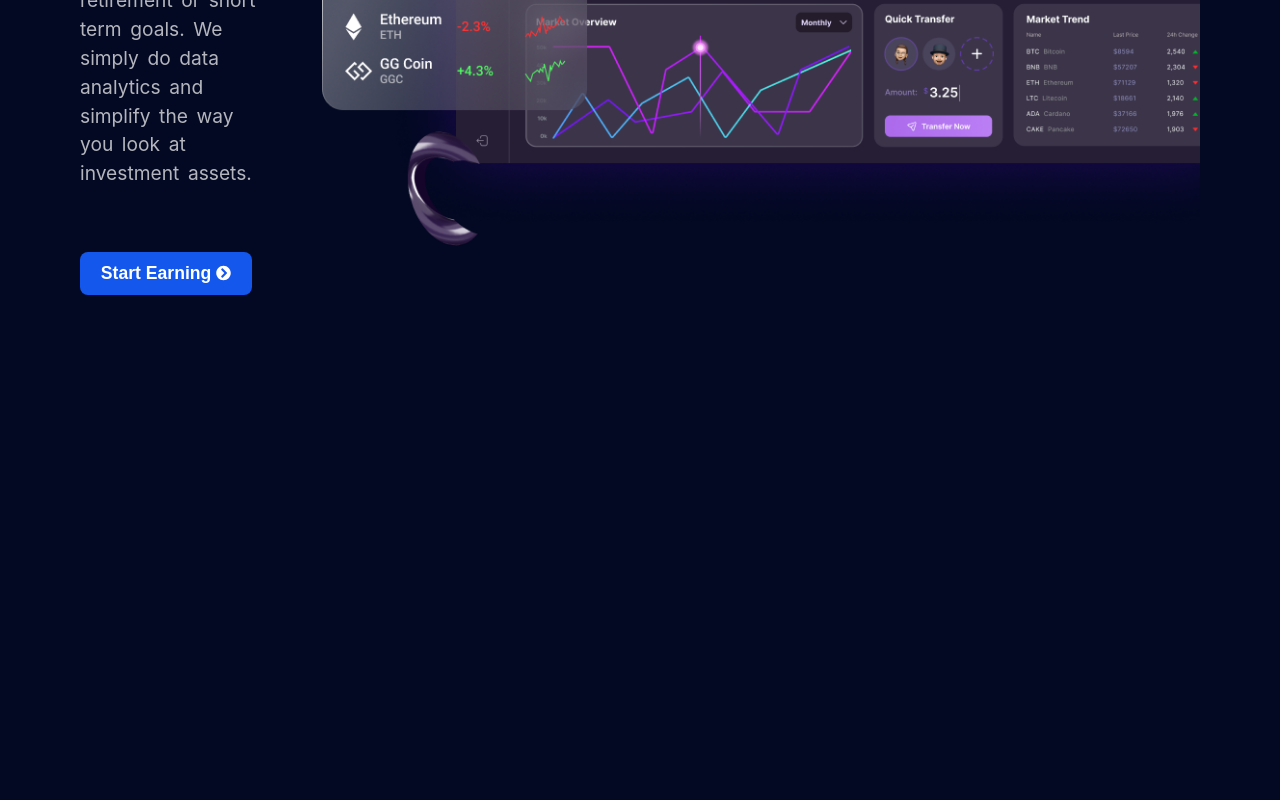
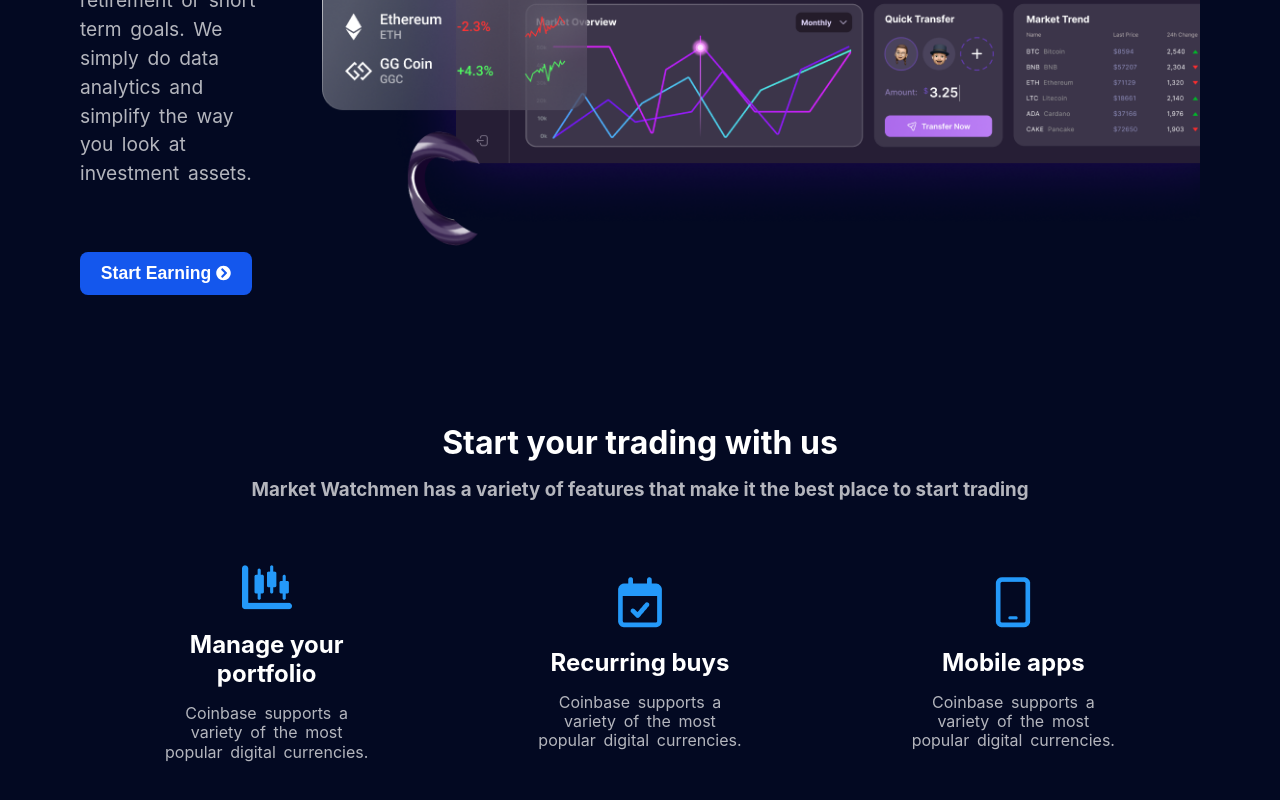
Before and after one commit to mrinnnmoy/coinbase-react, a React (Create React App) app: page / in a window 1280 px wide. Shown: the part 1903-2703 px from the top of the page. Before the commit the page ends 2326 px from the top, so only its background shows below. Built offline with nearby package versions, Linux system fonts and the light colour scheme; the HTML template or start-up script is replaced by a standard one.

Commit message:
build services-section

```diff
--- a/src/App.js
+++ b/src/App.js
@@ -4,6 +4,7 @@
 import Home from "./components/Home/Home";
 import Navbar from "./components/Navbar/Navbar";
 import ScrollToTop from "./components/ScrollToTop/ScrollToTop";
+import Services from "./components/Services/Services";
 
 function App() {
   return (
@@ -13,6 +14,7 @@
       <Home />
       <DailyPrices />
       <AboutUs />
+      <Services />
     </div>
   );
 }
--- /dev/null
+++ b/src/components/Services/Services.jsx
@@ -0,0 +1,59 @@
+import React from 'react';
+import "./Services.scss";
+import service1 from "../../assets/service1.png";
+import service2 from "../../assets/service2.png";
+import service3 from "../../assets/service3.png";
+
+const Services = () => {
+    const servicesData = [
+        {
+            image: service1,
+            title: "Manage your portfolio",
+            descrption:
+                "Coinbase supports a variety of the most popular digital currencies.",
+        },
+        {
+            image: service2,
+            title: "Recurring buys",
+            descrption:
+                "Coinbase supports a variety of the most popular digital currencies.",
+        },
+        {
+            image: service3,
+            title: "Mobile apps",
+            descrption:
+                "Coinbase supports a variety of the most popular digital currencies.",
+        },
+    ];
+
+    return (
+        <section className="services-section flex column j-center a-center gap">
+            <div className="title-container flex column gap-1">
+                <div className="title text-center ">
+                    <h2>Start your trading with us</h2>
+                </div>
+                <div className="subtitle text-center subdue">
+                    <h3>
+                        Market Watchmen has a variety of features that make it the best
+                        place to start trading
+                    </h3>
+                </div>
+            </div>
+            <div className="services flex j-center a-center gap">
+                {servicesData.map(({ image, title, descrption }) => {
+                    return (
+                        <div className="service text-center flex column gap-1" key={title}>
+                            <div className="image">
+                                <img src={image} alt="servive" />
+                            </div>
+                            <h3 className="title">{title}</h3>
+                            <p className="description subdue">{descrption}</p>
+                        </div>
+                    );
+                })}
+            </div>
+        </section>
+    )
+};
+
+export default Services;
--- /dev/null
+++ b/src/components/Services/Services.scss
@@ -0,0 +1,21 @@
+.services-section {
+  .services {
+    padding: 0 5rem;
+    gap: 10rem;
+    .service {
+      .title {
+        font-size: 1.5rem;
+      }
+      .description {
+        font-size: 1rem;
+        line-height: 1.2rem;
+      }
+    }
+  }
+  @media screen and (min-width: 280px) and (max-width: 1080px) {
+    .services {
+      padding: 2rem;
+      gap: 3rem;
+    }
+  }
+}
```
